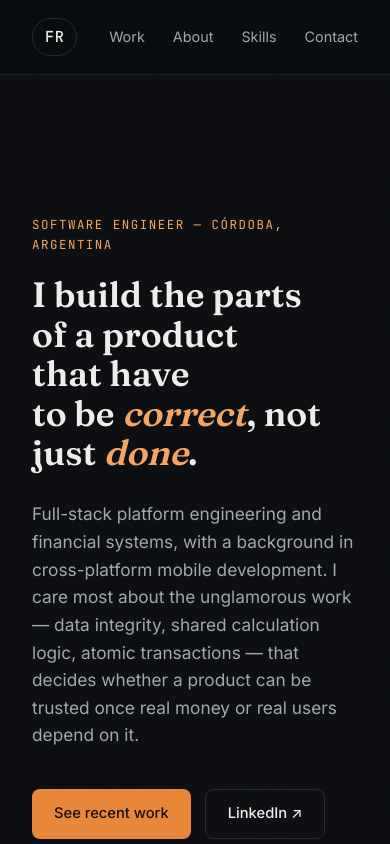
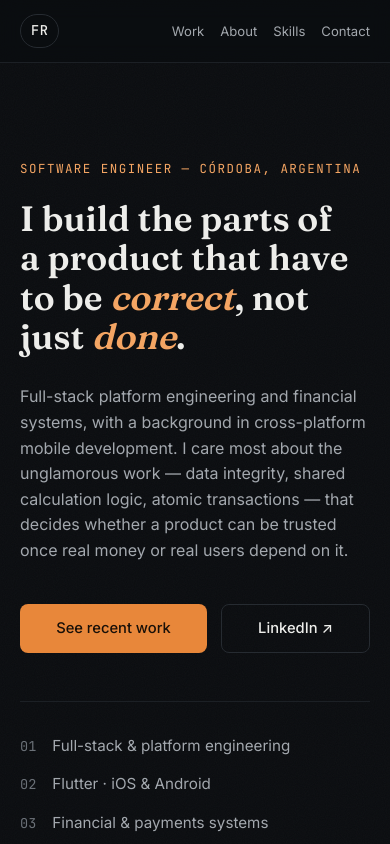
Before and after one commit to francoromerodev/franco-portfolio, a website built with Vite: page index.html in a window 390 px wide. Shown: the top 844 px of the page. Built offline with nearby package versions, Linux system fonts and the light colour scheme.

Commit message:
fix(css): stop the nav overflowing at narrow widths
At 320px the nav links row is 6px wider than the viewport, so the
document scrolls horizontally on small phones. The links are a flex row
that never wraps, and the 32px page padding left them no room.

Tighten the nav gap and type below 640px, and bring the page padding
down from 32px to 20px, which also gives the hero and sections a
proportional rhythm on a phone rather than desktop spacing scaled down.

Verified with device emulation at 320, 360, 390 and 430px: scrollWidth
equals the viewport at every width, no overflowing elements.

```diff
--- a/styles.css
+++ b/styles.css
@@ -524,3 +524,57 @@ main {
   opacity: 1;
   transform: none;
 }
+
+/* ---------------------------------------------------------------------- */
+/* Small screens                                                           */
+/* ---------------------------------------------------------------------- */
+
+@media (max-width: 640px) {
+  /* The nav links are a flex row that never wraps, so at phone widths they
+     pushed the document wider than the viewport and clipped every section.
+     Tightening the gap and type lets all four fit without a menu. */
+  .nav {
+    padding: 14px 20px;
+    gap: 16px;
+  }
+
+  .nav__links {
+    gap: 16px;
+  }
+
+  .nav__links a {
+    font-size: 0.82rem;
+  }
+
+  .nav__mark {
+    font-size: 0.85rem;
+    padding: 5px 10px;
+  }
+
+  .hero {
+    padding: 96px 20px 72px;
+    gap: 48px;
+  }
+
+  .section {
+    padding: 72px 20px;
+  }
+
+  .section__head {
+    margin-bottom: 40px;
+  }
+
+  .site-footer {
+    padding: 24px 20px 40px;
+  }
+
+  .hero__lede,
+  .about__lede {
+    font-size: 1rem;
+  }
+
+  .hero__actions .btn {
+    flex: 1 1 auto;
+    justify-content: center;
+  }
+}
```
